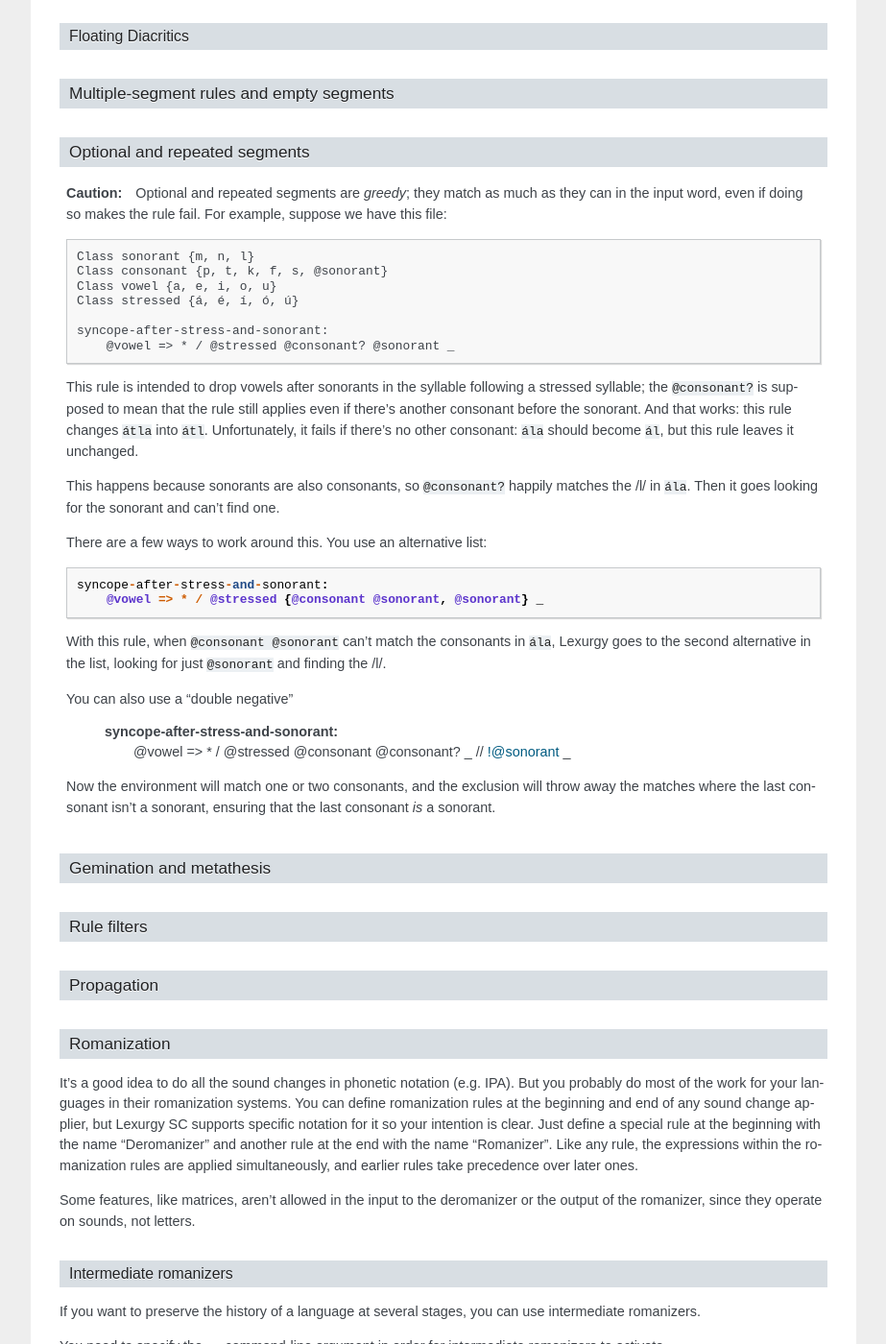
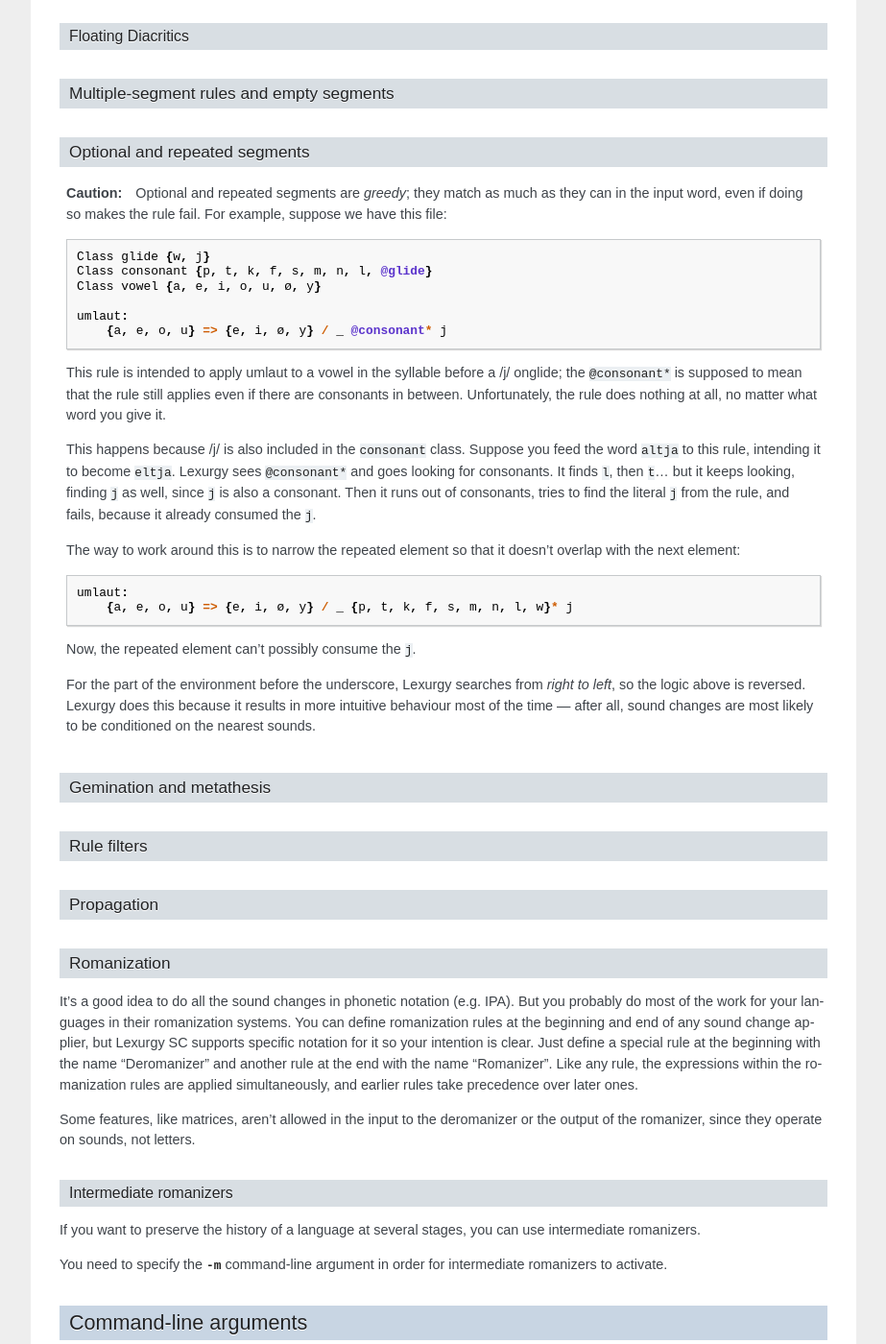
Before and after one commit to def-gthill/lexurgy, a Sphinx documentation site: the page built from doc/source/sc.rst, in a window 1280 px wide and 1400 px high, scrolled down 3950 px. Shown: the whole window at 96% size, without its empty margins (198-1121 px from the left). Built offline with Sphinx 7.4.7, drawn with Linux system fonts in a browser that asks for light colours.

Commit message:
The "before" environment is searched from right to left.
 This fixes some baffling behaviour, like alternative environments sometimes unexpectedly hiding each other. It also makes the greedy behaviour of repeated and optional elements easier to manage.

```diff
--- a/doc/source/sc.rst
+++ b/doc/source/sc.rst
@@ -228,42 +228,38 @@
     can in the input word, even if doing so makes the rule fail. For
     example, suppose we have this file::
 
-        Class sonorant {m, n, l}
-        Class consonant {p, t, k, f, s, @sonorant}
-        Class vowel {a, e, i, o, u}
-        Class stressed {á, é, í, ó, ú}
+        Class glide {w, j}
+        Class consonant {p, t, k, f, s, m, n, l, @glide}
+        Class vowel {a, e, i, o, u, ø, y}
 
-        syncope-after-stress-and-sonorant:
-            @vowel => * / @stressed @consonant? @sonorant _
+        umlaut:
+            {a, e, o, u} => {e, i, ø, y} / _ @consonant* j
 
-    This rule is intended to drop vowels after sonorants in the syllable following
-    a stressed syllable; the ``@consonant?`` is supposed to mean that the
-    rule still applies even if there's another consonant before the sonorant.
-    And that works: this rule changes ``átla`` into ``átl``. Unfortunately,
-    it fails if there's no other consonant: ``ála`` should become ``ál``,
-    but this rule leaves it unchanged.
+    This rule is intended to apply umlaut to a vowel in the syllable before
+    a /j/ onglide; the ``@consonant*`` is supposed to mean that the
+    rule still applies even if there are consonants in between.
+    Unfortunately, the rule does nothing at all, no matter what word you give it.
 
-    This happens because sonorants are also consonants, so ``@consonant?`` happily
-    matches the /l/ in ``ála``. Then it goes looking for the sonorant
-    and can't find one.
+    This happens because /j/ is also included in the ``consonant`` class. Suppose
+    you feed the word ``altja`` to this rule, intending it to become ``eltja``.
+    Lexurgy sees ``@consonant*`` and goes looking for consonants. It finds
+    ``l``, then ``t``... but it keeps looking, finding ``j`` as well, since
+    ``j`` is also a consonant. Then it runs out of consonants, tries
+    to find the literal ``j`` from the rule, and fails, because it already
+    consumed the ``j``.
 
-    There are a few ways to work around this. You use an alternative list::
+    The way to work around this is to narrow
+    the repeated element so that it doesn't overlap with the next element::
 
-        syncope-after-stress-and-sonorant:
-            @vowel => * / @stressed {@consonant @sonorant, @sonorant} _
+        umlaut:
+            {a, e, o, u} => {e, i, ø, y} / _ {p, t, k, f, s, m, n, l, w}* j
 
-    With this rule, when ``@consonant @sonorant`` can't match the consonants in
-    ``ála``, Lexurgy goes to the second alternative in the list, looking for
-    just ``@sonorant`` and finding the /l/.
+    Now, the repeated element can't possibly consume the ``j``.
 
-    You can also use a "double negative"
-
-        syncope-after-stress-and-sonorant:
-            @vowel => * / @stressed @consonant @consonant? _ // !@sonorant _
-
-    Now the environment will match one or two consonants, and the exclusion
-    will throw away the matches where the last consonant isn't a sonorant,
-    ensuring that the last consonant *is* a sonorant.
+    For the part of the environment before the underscore, Lexurgy searches from
+    *right to left*, so the logic above is reversed. Lexurgy does this because
+    it results in more intuitive behaviour most of the time --- after all, sound changes
+    are most likely to be conditioned on the nearest sounds.
 
 Gemination and metathesis
 ~~~~~~~~~~~~~~~~~~~~~~~~~
```
Also changed, not shown: 5 other files.
